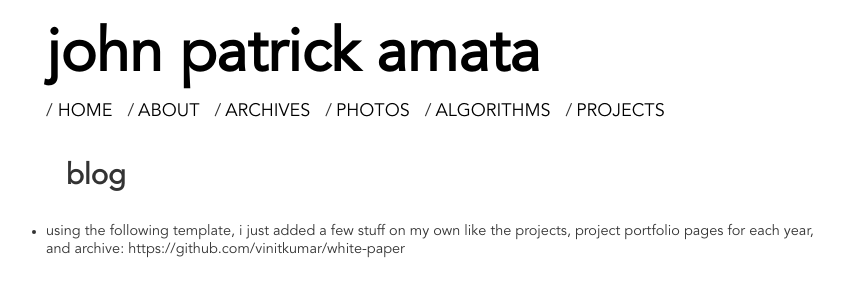
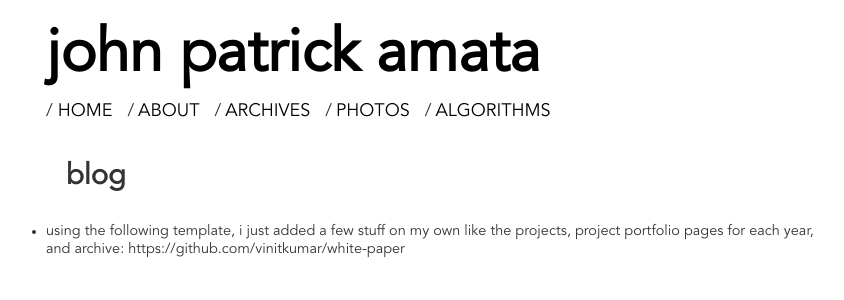
Before and after one commit to jpamata/jpamata.github.io, a Jekyll site: the page built from README.md, in a window 1280 px wide. Shown: the top 300 px of the page, without its empty margins (210-1054 px from the left). Built offline with Jekyll 4.4.1, drawn with Linux system fonts in a browser that asks for light colours; our own code applies the rules of GitHub Pages for plain Markdown files.

Commit message:
Update header.html

```diff
--- a/_includes/header.html
+++ b/_includes/header.html
@@ -6,8 +6,10 @@
         <li><a href="/about">About</a> / </li>
 	      <li><a href="{{ "/archives" | prepend: site.url }}">Archives</a> / </li>
         <li><a href="{{ "/photos" | prepend: site.url }}">Photos</a> / </li>
-        <li><a href="{{ "/algorithms" | prepend: site.url }}">Algorithms</a> / </li>
-        <li><a href="/projects">Projects</a> <span class="u-separate"></span></li>
+        <li><a href="{{ "/algorithms" | prepend: site.url }}">Algorithms</a></li>
+	              <!---
+        <li> / <a href="/projects">Projects</a> <span class="u-separate"></span></li>
+        -->
 
         <!---
         {% if site.owner.github %}
```
